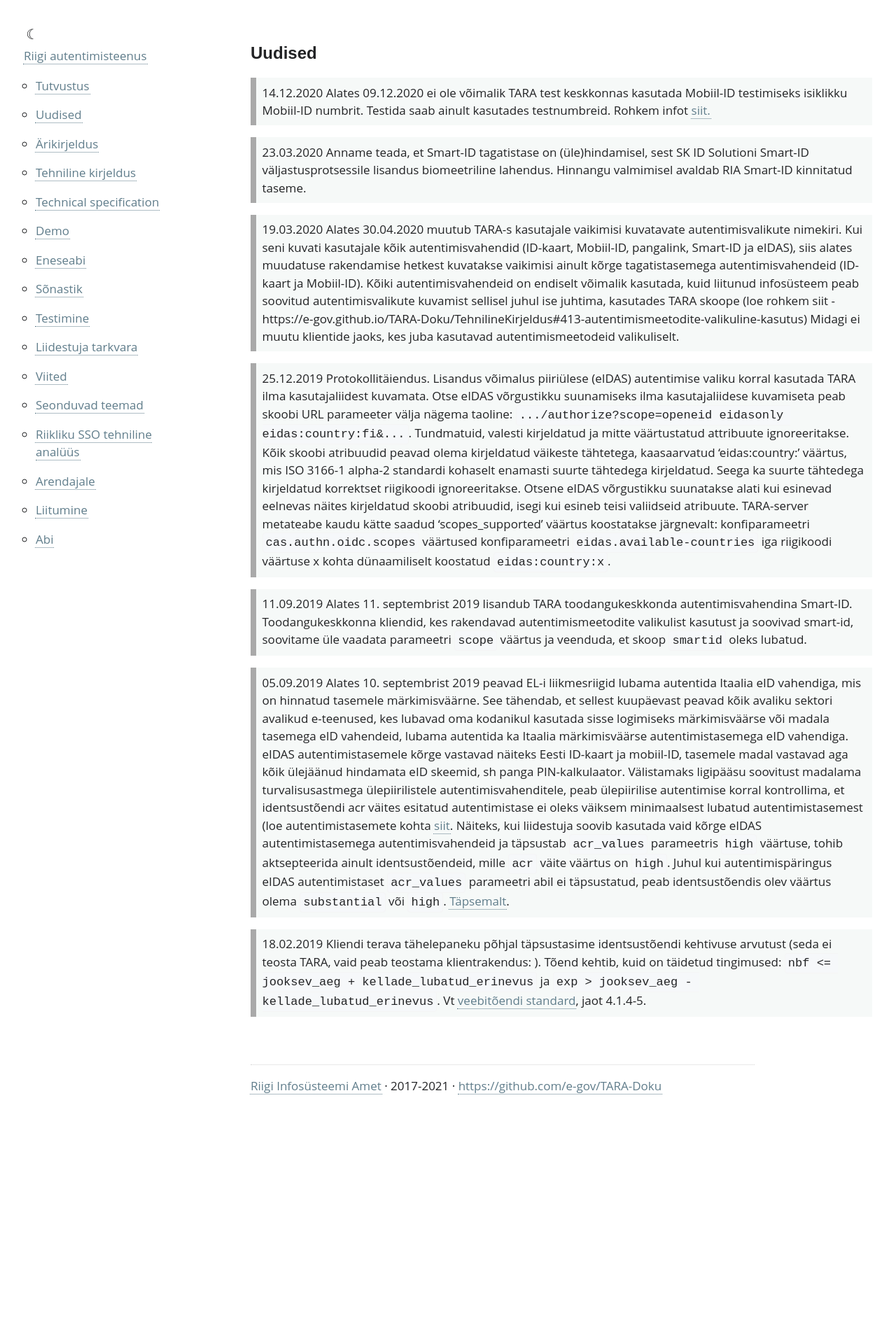
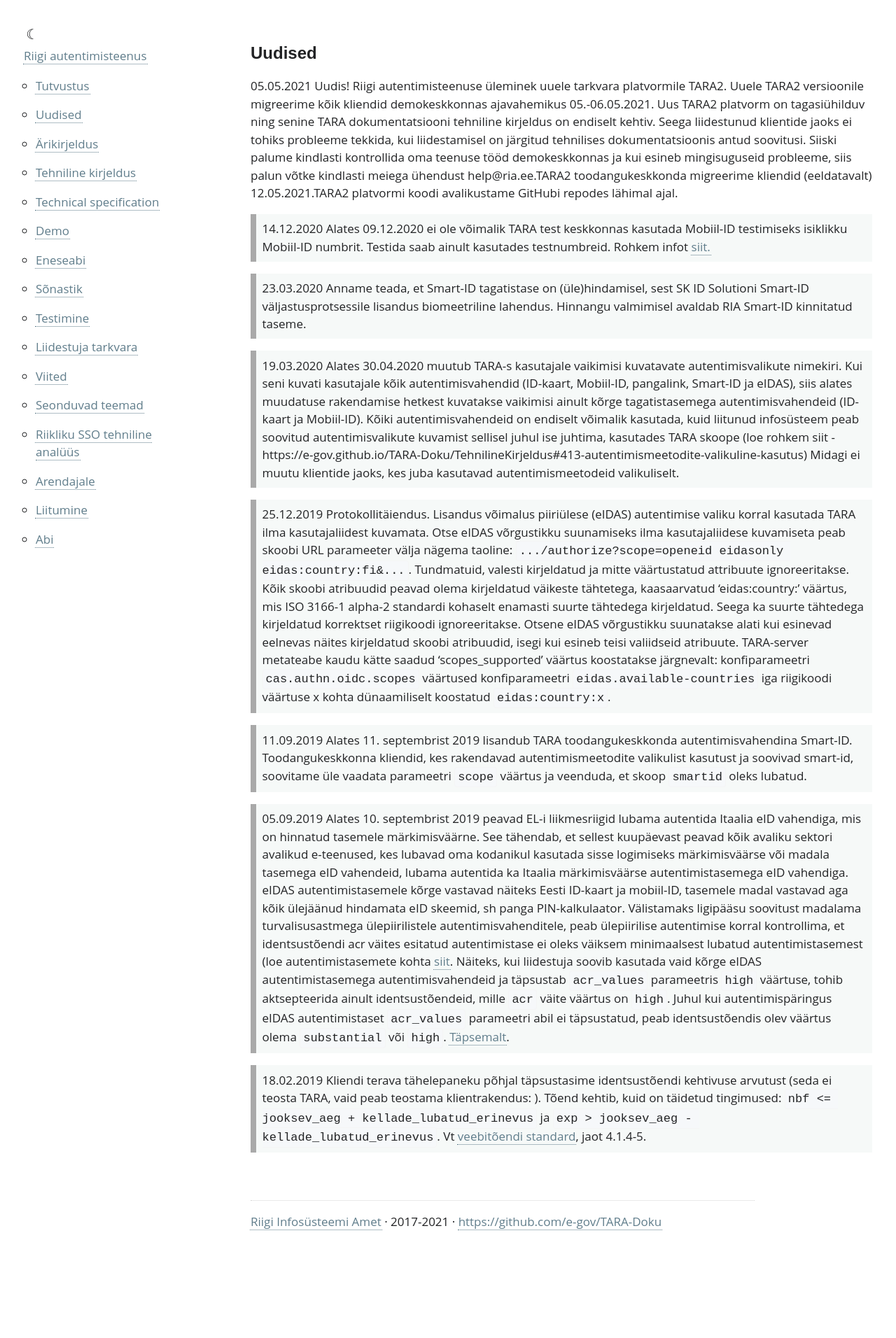
Before and after one commit to e-gov/TARA-Doku, a Jekyll site: the page built from Uudised.md, in a window 1280 px wide. Shown: the whole page at 70% size. Built offline with Jekyll 4.4.1, drawn with Linux system fonts in a browser that asks for light colours; our own code applies the rules of GitHub Pages for plain Markdown files.

Commit message:
Update Uudised.md

```diff
--- a/Uudised.md
+++ b/Uudised.md
@@ -3,6 +3,8 @@ permalink: Uudised
 ---
 
 # Uudised
+
+05.05.2021 Uudis! Riigi autentimisteenuse üleminek uuele tarkvara platvormile TARA2. Uuele TARA2 versioonile migreerime kõik kliendid demokeskkonnas ajavahemikus 05.-06.05.2021. Uus TARA2 platvorm on tagasiühilduv ning senine TARA dokumentatsiooni tehniline kirjeldus on endiselt kehtiv. Seega liidestunud klientide jaoks ei tohiks probleeme tekkida, kui liidestamisel on järgitud tehnilises dokumentatsioonis antud soovitusi. Siiski palume kindlasti kontrollida oma teenuse tööd demokeskkonnas ja kui esineb mingisuguseid probleeme, siis palun võtke kindlasti meiega ühendust help@ria.ee.TARA2 toodangukeskkonda migreerime kliendid (eeldatavalt) 12.05.2021.TARA2 platvormi koodi avalikustame GitHubi repodes lähimal ajal.
 
 14.12.2020 Alates 09.12.2020 ei ole võimalik TARA test keskkonnas kasutada Mobiil-ID testimiseks isiklikku Mobiil-ID numbrit. Testida saab ainult kasutades testnumbreid. Rohkem infot [siit.](https://www.skidsolutions.eu/uudised/mobiil-id-demo-keskkond-ei-ole-tehnilistel-pohjustel-kattesaadav/)
 {: .note}
```
